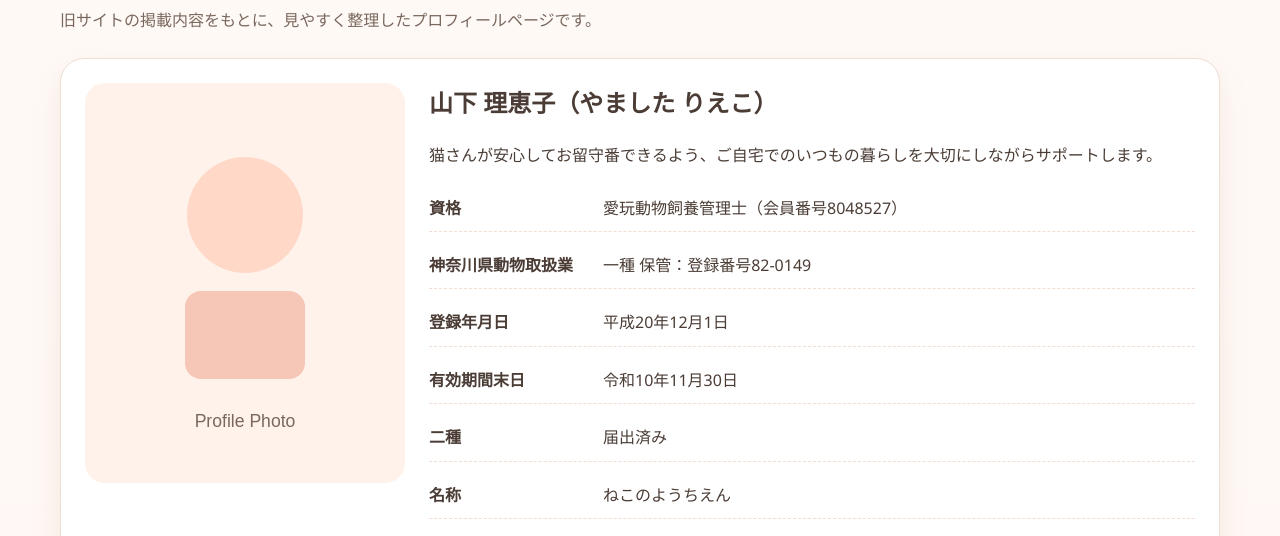
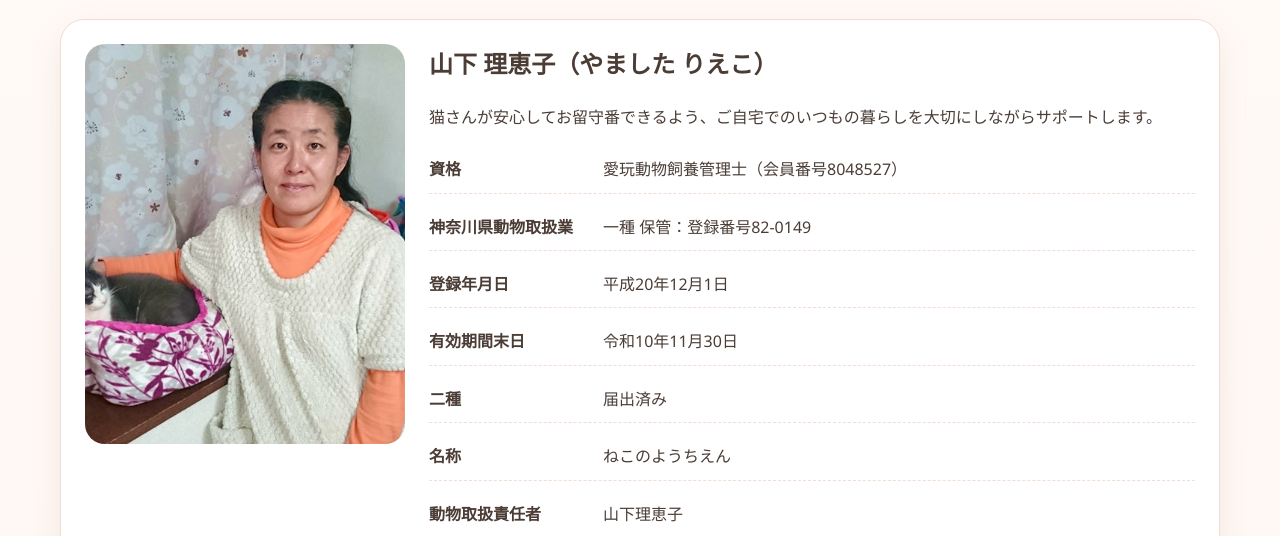
Before and after one commit to neko-liku/test-web, a plain HTML site: page profile.html in a window 1280 px wide. Shown: the part 257-793 px from the top of the page. Drawn offline with Linux system fonts and the light colour scheme.

Commit message:
Update profile.html

```diff
--- a/profile.html
+++ b/profile.html
@@ -31,11 +31,11 @@
     <div class="page-header">
       <div class="eyebrow">シッタープロフィール</div>
       <h1 class="section-title">プロフィール</h1>
-      <p class="section-desc">旧サイトの掲載内容をもとに、見やすく整理したプロフィールページです。</p>
+      <p class="section-desc"></p>
     </div>
     <section class="profile-card">
       <div class="profile-photo">
-        <img src="images/profile.svg" alt="プロフィール写真の差し替え用画像" />
+        <img src="images/hero-home.png" alt="プロフィール写真の差し替え用画像" />
       </div>
       <div>
         <h2 style="margin-top:0;">山下 理恵子（やました りえこ）</h2>
```
